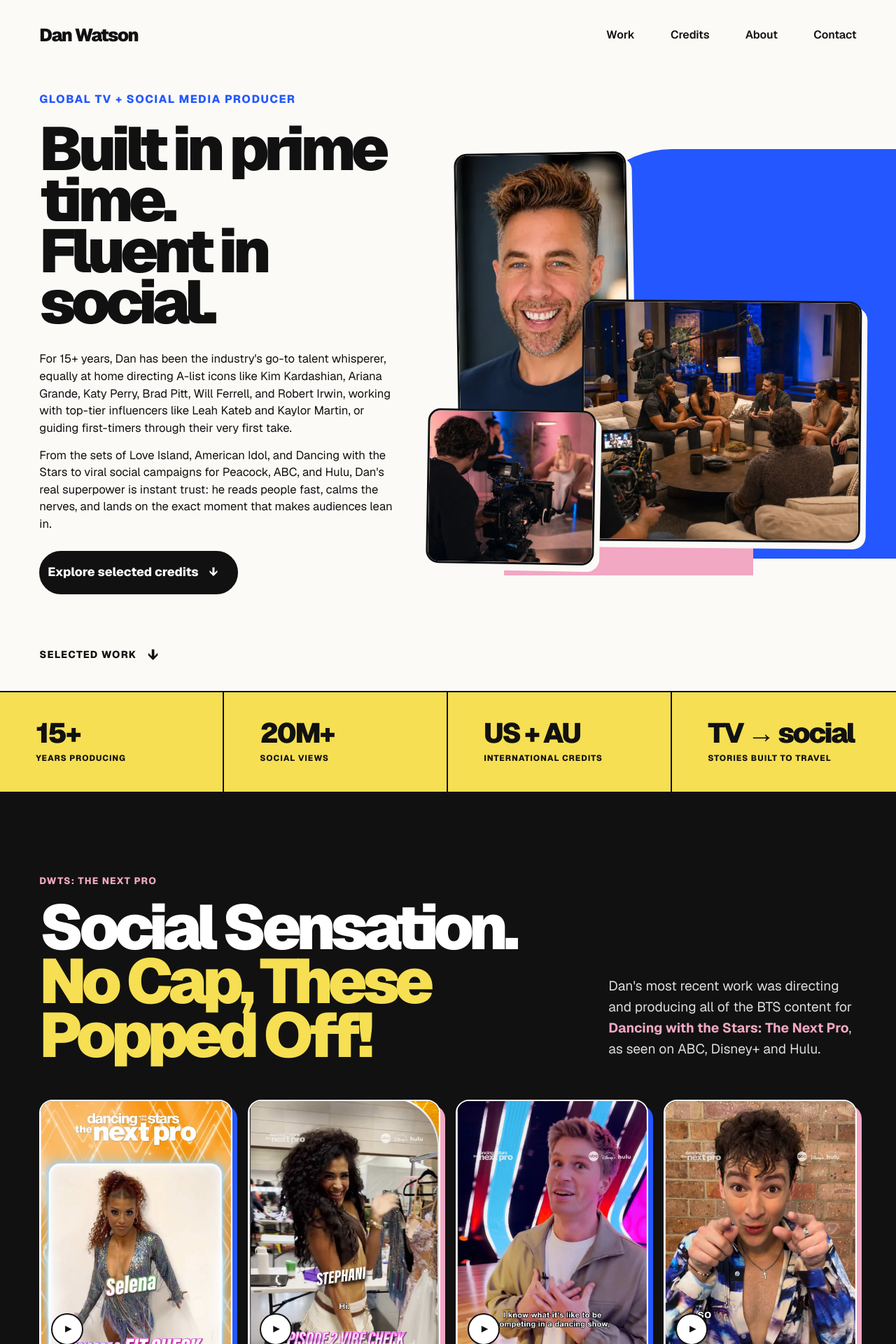
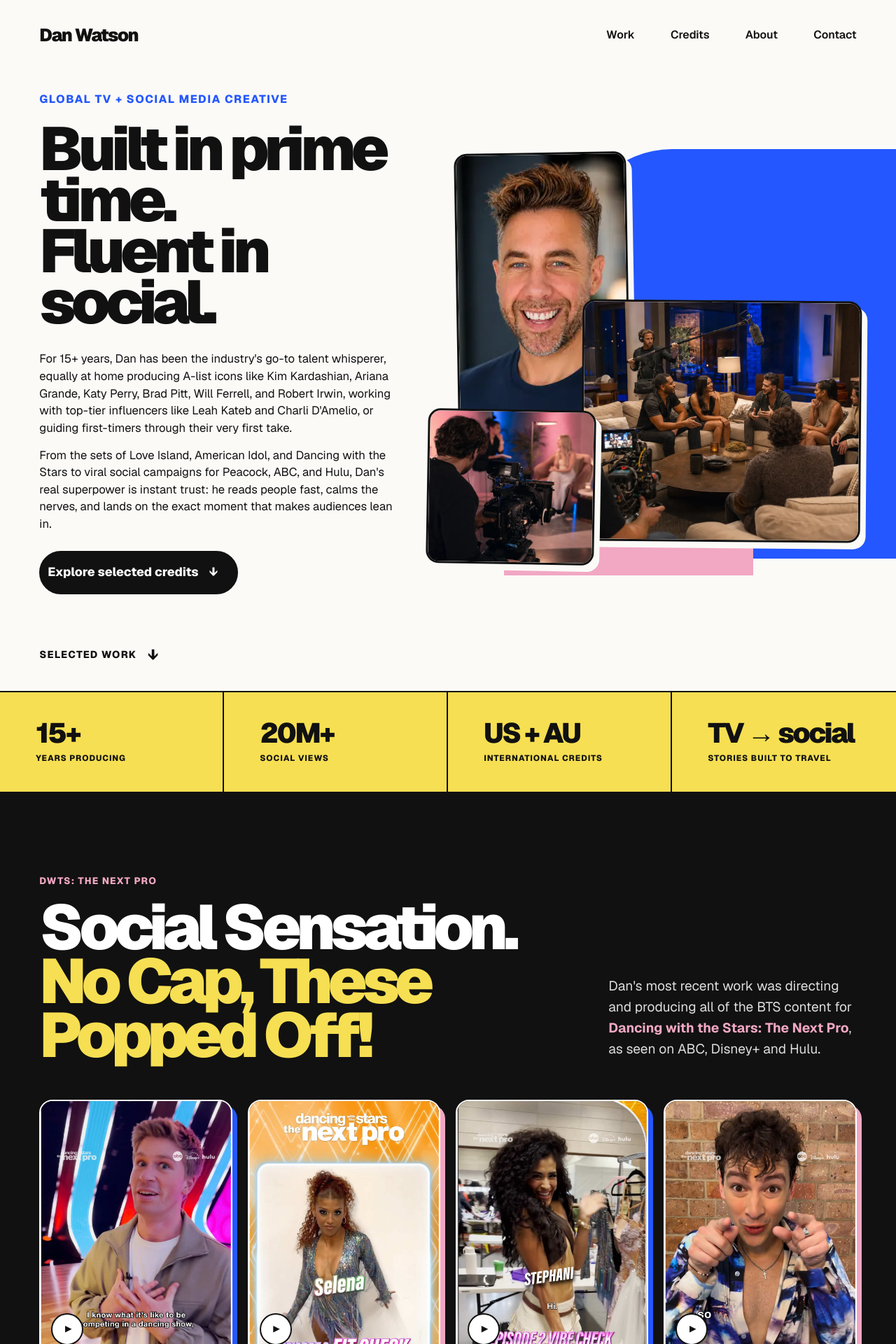
Before and after one commit to michealsheehy-alt/dan-watson-portfolio, a Next.js app: page / in a window 1280 px wide. Shown: the top 1920 px of the page at 70% size. Built offline with nearby package versions, Linux system fonts and the light colour scheme.

Commit message:
Apply Dan's October 13–14 copy updates and feature Robert Irwin first

```diff
--- a/app/page.tsx
+++ b/app/page.tsx
@@ -183,6 +183,14 @@
 
 const tiktokClips = [
   {
+    id: "7660316943714487582",
+    title: "Robert Irwin sets the stage",
+    views: "2.4M views",
+    image: "/images/reel/dwts-robert-irwin-tiktok.jpg",
+    imageAlt:
+      "Robert Irwin introduces Dancing with the Stars: The Next Pro",
+  },
+  {
     id: "7663179504210251039",
     title: "Episode 2 fit check: Selena",
     views: "1.5M views",
@@ -197,14 +205,6 @@
     image: "/images/reel/dwts-routine-story-tiktok.jpg",
     imageAlt:
       "Dancing with the Stars: The Next Pro episode two vibe check featuring Stephani",
-  },
-  {
-    id: "7660316943714487582",
-    title: "Robert Irwin sets the stage",
-    views: "2.4M views",
-    image: "/images/reel/dwts-robert-irwin-tiktok.jpg",
-    imageAlt:
-      "Robert Irwin introduces Dancing with the Stars: The Next Pro",
   },
   {
     id: "7660647261080128798",
@@ -358,7 +358,7 @@
 
       <section className="hero" id="top">
         <div className="hero-copy">
-          <p className="eyebrow hero-eyebrow">GLOBAL TV + social media producer</p>
+          <p className="eyebrow hero-eyebrow">Global TV + Social Media Creative</p>
           <h1>
             Built in prime time.
             <br />
@@ -367,10 +367,10 @@
           <div className="hero-intro-group">
             <p className="hero-intro">
               For 15+ years, Dan has been the industry&apos;s go-to talent whisperer,
-              equally at home directing A-list icons like Kim Kardashian, Ariana
+              equally at home producing A-list icons like Kim Kardashian, Ariana
               Grande, Katy Perry, Brad Pitt, Will Ferrell, and Robert Irwin,
-              working with top-tier influencers like Leah Kateb and Kaylor
-              Martin, or guiding first-timers through their very first take.
+              working with top-tier influencers like Leah Kateb and Charli
+              D&apos;Amelio, or guiding first-timers through their very first take.
             </p>
             <p className="hero-intro">
               From the sets of Love Island, American Idol, and Dancing with the
```
